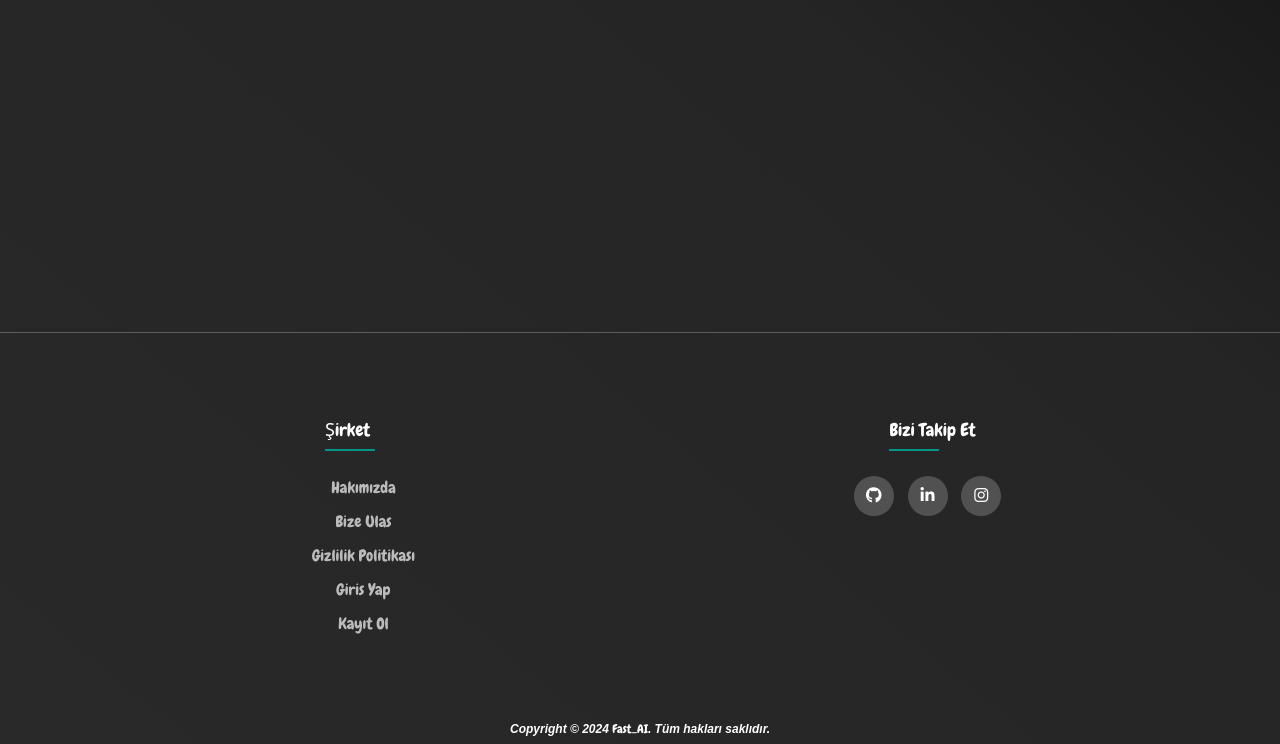
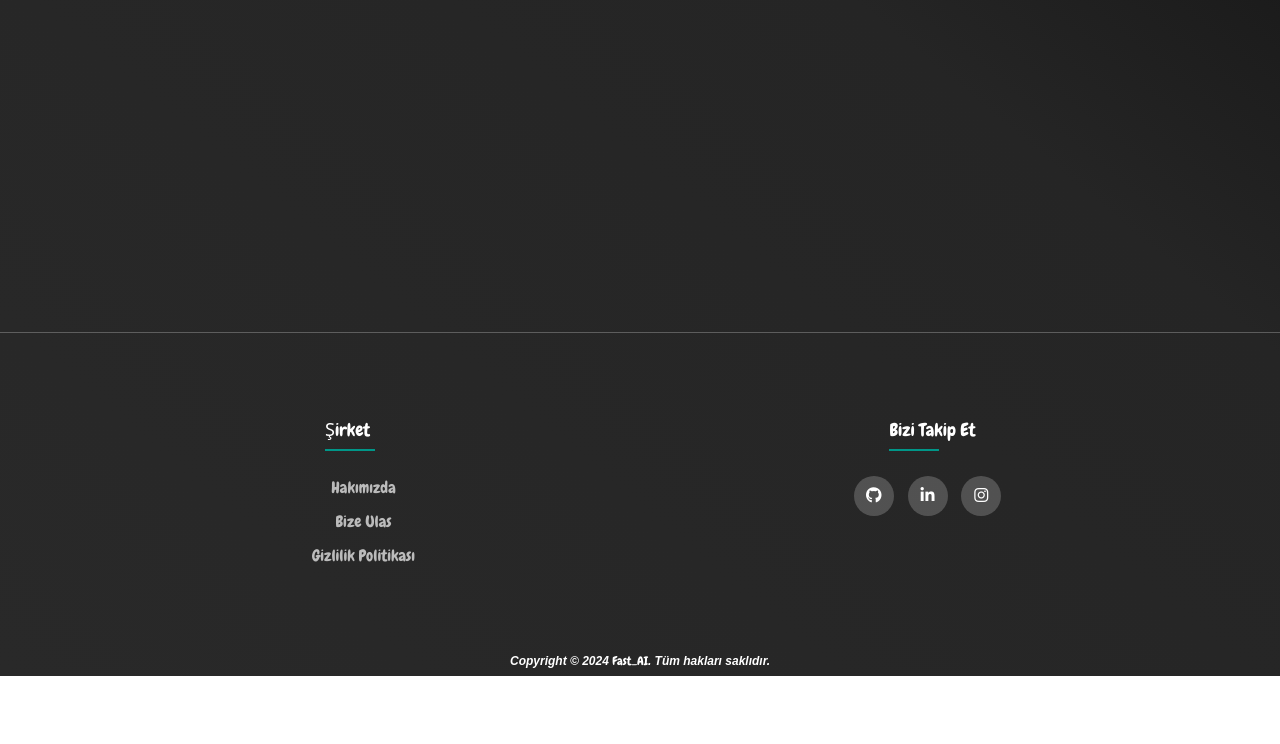
Before and after one commit to SerdarDayicik/vitalize_ai, a plain HTML site: page index.html in a window 1280 px wide. Shown: the part 2084-2828 px from the top of the page. After the commit the page ends 2760 px from the top, so only its background shows below. Drawn offline with nearby package versions, Linux system fonts and the light colour scheme.

Commit message:
New Upload

```diff
--- a/index.html
+++ b/index.html
@@ -127,20 +127,8 @@
 							<li><a href="#about">Hakımızda</a></li>
 							<li><a href="#contact">Bize Ulas</a></li>
 							<li><a href="#">Gizlilik Politikası</a></li>
-							<li><a href="./login/login.html">Giris Yap</a></li>
-							<li><a href="./signup/signUp.html">Kayıt ol</a></li>
 						</ul>
 					</div>
-					<!-- <div class="footer-col">
-						<h4>Get help</h4>
-						<ul>
-							<li><a href="#">FAQ</a></li>
-							<li><a href="#">shipping</a></li>
-							<li><a href="#">returns</a></li>
-							<li><a href="#">order status</a></li>
-							<li><a href="#">payment options</a></li>
-						</ul>
-					</div> -->
 					<div class="footer-col">
 						<h4>Bizi Takip et</h4>
 						<div class="social-links">
```
